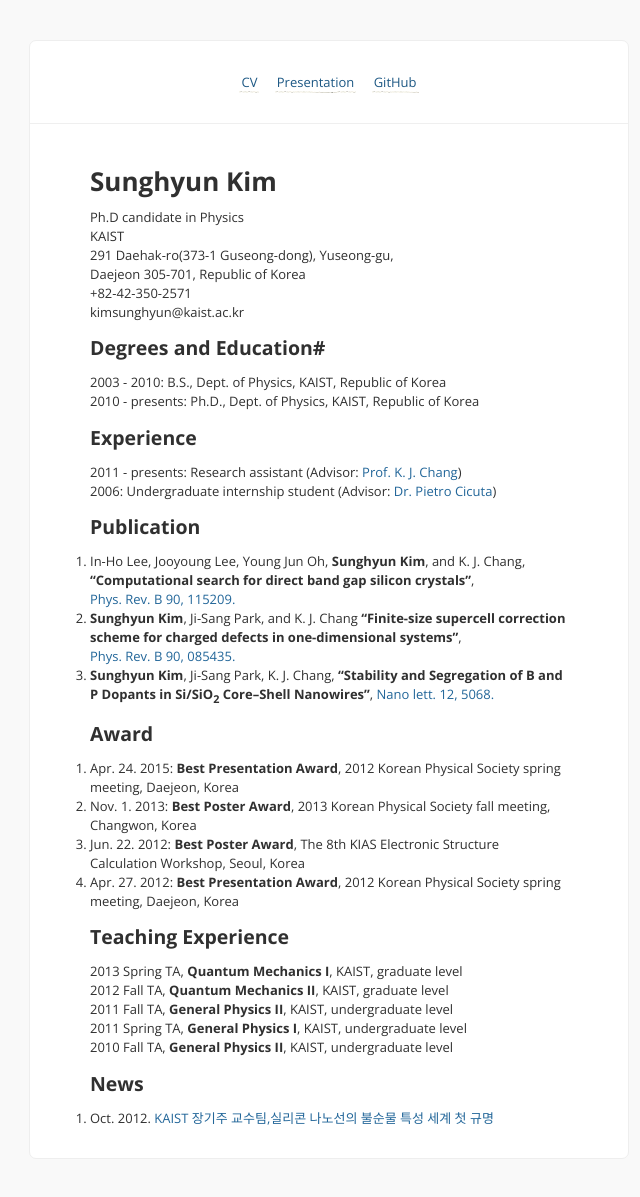
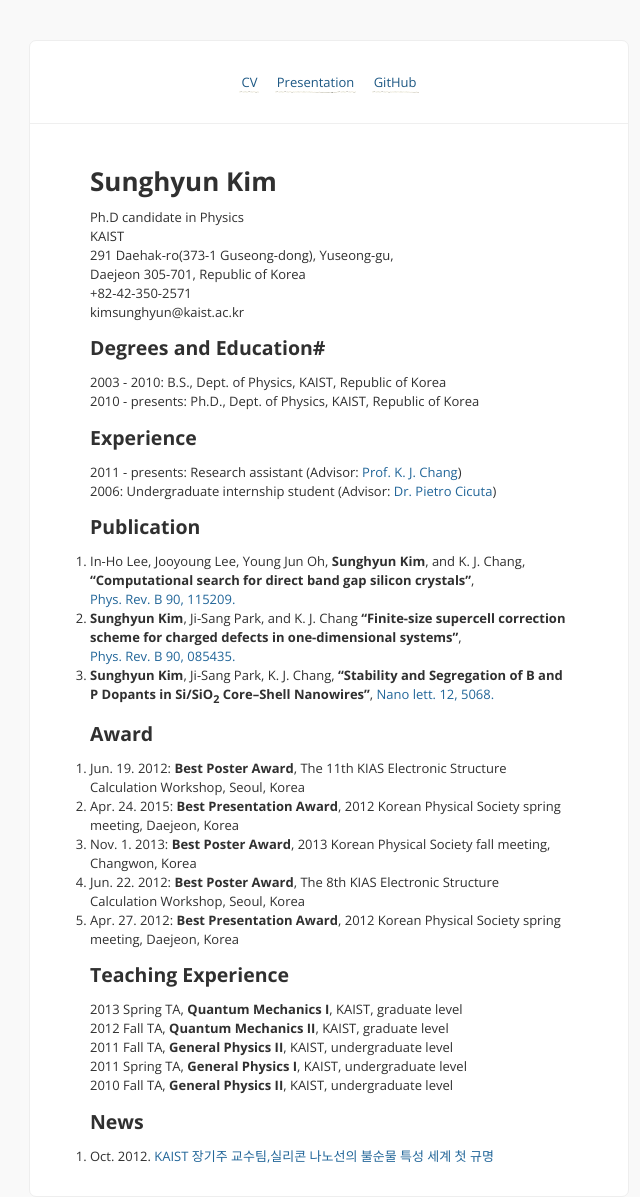
Before and after one commit to abInitioSKim/abinitioskim.github.com, a Jekyll site: the page built from index.html, in a window 1280 px wide. Shown: the whole page, without its empty margins (311-951 px from the left). Built offline with Jekyll 4.4.1, drawn with Linux system fonts in a browser that asks for light colours; Markdown is read by kramdown in place of the engine named in the settings; comment, search, counter and statistics services are not loaded; before the commit the page ends 1159 px from its top, so only the background shows below that.

Commit message:
add award

```diff
--- a/_includes/cv.md
+++ b/_includes/cv.md
@@ -25,10 +25,11 @@ kimsunghyun@kaist.ac.kr
 
 ## Award
 
+1. Jun. 19. 2012: **Best Poster Award**, The 11th KIAS Electronic Structure Calculation Workshop, Seoul, Korea
 1. Apr. 24. 2015: **Best Presentation Award**, 2012 Korean Physical Society spring meeting, Daejeon, Korea
-2. Nov. 1. 2013: **Best Poster Award**, 2013 Korean Physical Society fall meeting, Changwon, Korea
-3. Jun. 22. 2012: **Best Poster Award**, The 8th KIAS Electronic Structure Calculation Workshop, Seoul, Korea
-4. Apr. 27. 2012: **Best Presentation Award**, 2012 Korean Physical Society spring meeting, Daejeon, Korea
+1. Nov. 1. 2013: **Best Poster Award**, 2013 Korean Physical Society fall meeting, Changwon, Korea
+1. Jun. 22. 2012: **Best Poster Award**, The 8th KIAS Electronic Structure Calculation Workshop, Seoul, Korea
+1. Apr. 27. 2012: **Best Presentation Award**, 2012 Korean Physical Society spring meeting, Daejeon, Korea
 
 ## Teaching Experience
 
```
Also changed, not shown: cv.md (+2 -1 lines).
